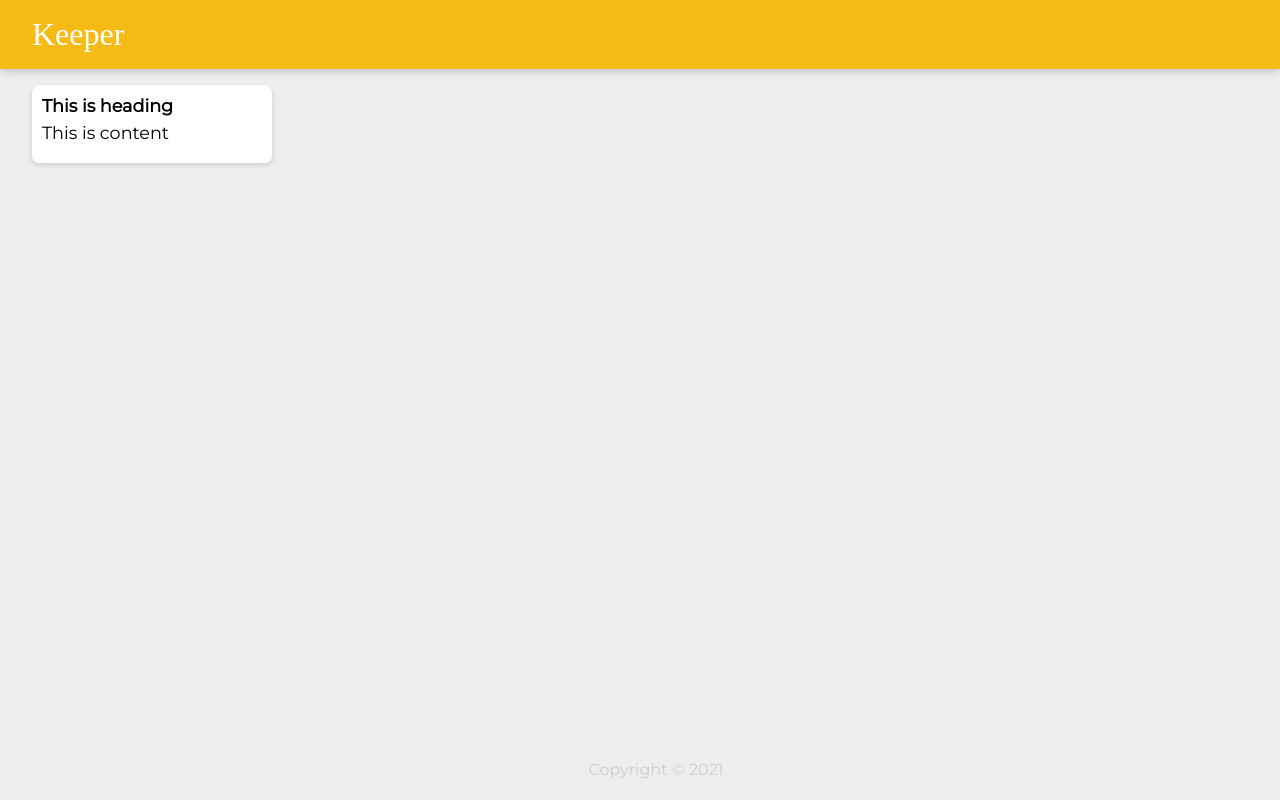
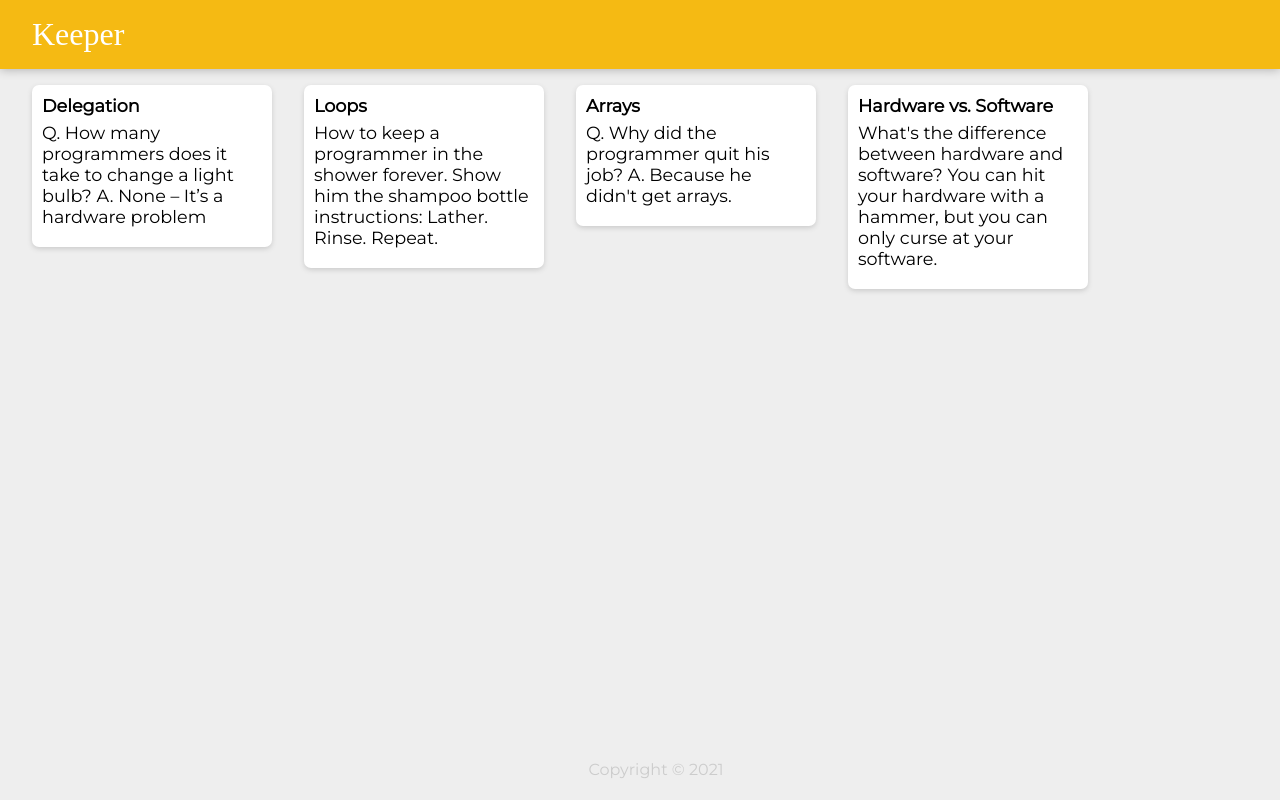
Before and after one commit to pranjaljain584/keeper-app, a React (Create React App) app: page / in a window 1280 px wide. Built offline with nearby package versions, Linux system fonts and the light colour scheme; a web font is replaced by a local one.

Commit message:
adding notes via props

```diff
--- a/src/components/App.jsx
+++ b/src/components/App.jsx
@@ -2,12 +2,23 @@
 import Header from './Header';
 import Footer from './Footer' ;
 import Note from './Note' ;
+import notes from '../notes'
 
 function App(){
     return (
         <div>
             <Header />
-            <Note />
+
+            {notes.map( (note) => {
+                return (
+                    <Note
+                      key={notes.key}
+                      title={note.title}
+                      content={note.content}
+                    />
+                )
+            })}
+
             <Footer />
         </div>
     )
--- a/src/components/Note.jsx
+++ b/src/components/Note.jsx
@@ -1,11 +1,11 @@
 import React from "react" ;
 
-function Note() {
+function Note(props) {
     return <div className="note">
         <h1>
-            This is heading
+            {props.title}
         </h1>
-        <p>This is content </p>
+        <p>{props.content} </p>
     </div>
 }
 
--- /dev/null
+++ b/src/notes.js
@@ -0,0 +1,28 @@
+const notes = [
+    {
+      key: 1,
+      title: "Delegation",
+      content:
+        "Q. How many programmers does it take to change a light bulb? A. None – It’s a hardware problem"
+    },
+    {
+      key: 2,
+      title: "Loops",
+      content:
+        "How to keep a programmer in the shower forever. Show him the shampoo bottle instructions: Lather. Rinse. Repeat."
+    },
+    {
+      key: 3,
+      title: "Arrays",
+      content:
+        "Q. Why did the programmer quit his job? A. Because he didn't get arrays."
+    },
+    {
+      key: 4,
+      title: "Hardware vs. Software",
+      content:
+        "What's the difference between hardware and software? You can hit your hardware with a hammer, but you can only curse at your software."
+    }
+  ];
+
+  export default notes ;
```
